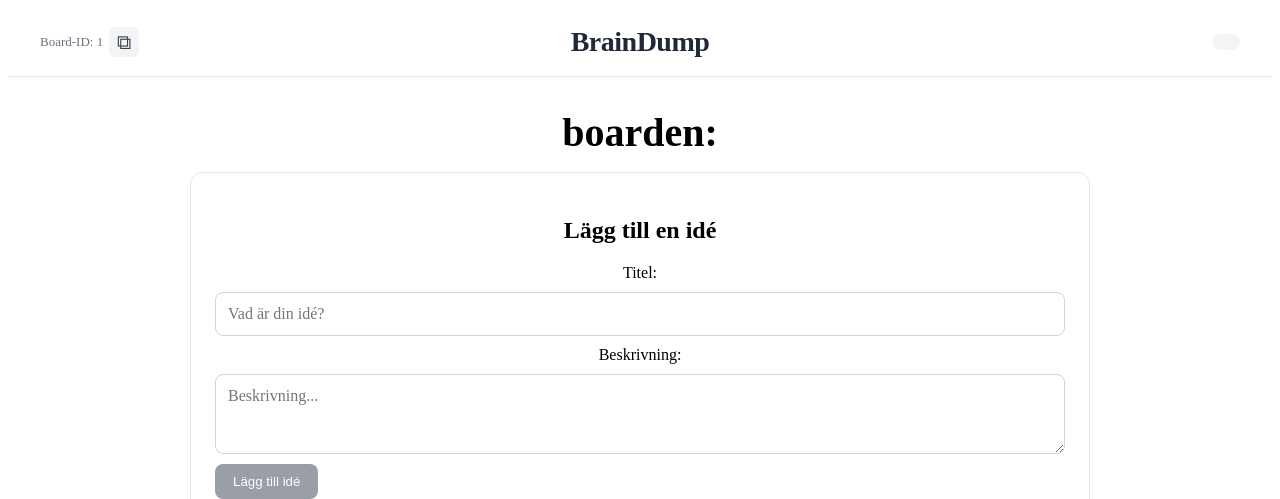
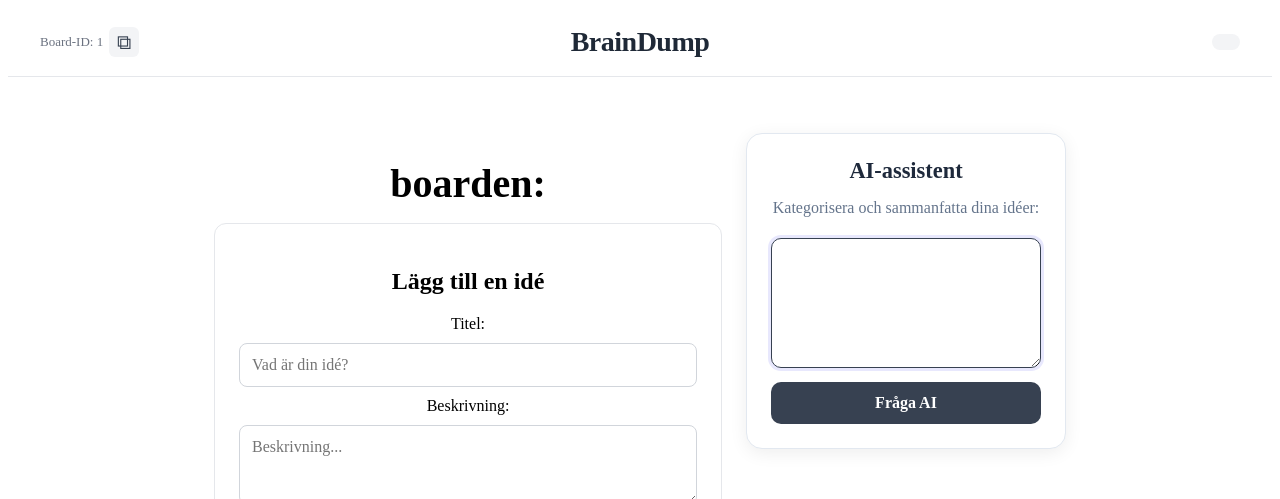
Before and after one commit to Twitty0502/BrainDump_Frontend, an Angular app: page /board/1 in a window 1280 px wide. Shown: the top 499 px of the page. Built offline with nearby package versions, Linux system fonts and the light colour scheme; no server answers.

Commit message:
added new quickfix for displaying ideas on instant aswell as fixed limit of 20 characters for ideatitle. Also added new visual structure for AI assistant

```diff
--- a/src/app/pages/board/board.css
+++ b/src/app/pages/board/board.css
@@ -194,3 +194,27 @@ h1 {
     margin-bottom: 0;
     white-space: pre-wrap;
 }
+
+
+
+/* ANPASSA INNEHÅLL VÄNSTER (FORMULÄR) - HÖGER (AI) */
+.board-layout {
+    display: grid;
+    grid-template-columns: minmax(0, 1fr) 320px;
+    gap: 24px;
+    width: 100%;
+    box-sizing: border-box;
+    padding: 24px;
+    align-items: start;
+}
+
+.board-content {
+    min-width: 0;
+}
+
+.board-sidebar {
+    width: 320px;
+    justify-self: end;
+    position: sticky;
+    top: 24px;
+}
--- a/src/app/pages/board/board.html
+++ b/src/app/pages/board/board.html
@@ -14,6 +14,9 @@
 </header>
 
 <main class="board">
+    <div class="board-layout">
+        <div class="board-content">
+
             <h1>{{ boardName }}:</h1>
             <!-- Formulär för att skapa en ny idé. -->
             <section class="create-idea">
@@ -21,7 +24,7 @@
 
                 <form (ngSubmit)="createIdea()">
                     <label for="ideaTitle">Titel:</label>
-            <input id="ideaTitle" type="text" name="ideaTitle" [(ngModel)]="ideaTitle" maxlength="100" required
+                    <input id="ideaTitle" type="text" name="ideaTitle" [(ngModel)]="ideaTitle" maxlength="20" required
                         placeholder="Vad är din idé?">
 
                     <label for="ideaDescription">Beskrivning:</label>
@@ -54,4 +57,8 @@
                 <p>Det finns inga idéer ännu.</p>
                 }
             </section>
+
+        </div>
+        <aside class="board-sidebar"><app-ai-assistant></app-ai-assistant></aside>
+    </div>
 </main>
--- a/src/app/pages/board/board.ts
+++ b/src/app/pages/board/board.ts
@@ -10,10 +10,11 @@ import { Idea } from '../../models/idea.model';
 import { BoardWebSocketService } from '../../services/board-websocket.service';
 import { BoardService } from '../../services/board.service';
 import { BoardEvent } from '../../models/board-event.model';
+import { AiAssistant } from './components/ai-assistant/ai-assistant';
 
 @Component({
   selector: 'app-board',
-  imports: [FormsModule],
+  imports: [FormsModule, AiAssistant],
   templateUrl: './board.html',
   styleUrl: './board.css',
 })
@@ -29,6 +30,7 @@ export class Board implements OnInit, OnDestroy {
 
   // lista idéer från backend
   ideas: Idea[] = [];
+  private ideasLoaded = false;
 
   // hämta board namnet från backend
   boardName = "";
@@ -113,7 +115,16 @@ export class Board implements OnInit, OnDestroy {
 
     this.ideaService.getByBoard(this.boardId).subscribe({
       next: (ideas) => {
-        this.ideas = ideas;
+        // Behåll både idéerna som hämtas från backend och de som redan
+        // har lagts till i listan, så att ingen idé skrivs över.
+        const combinedIdeas = [...ideas, ...this.ideas];
+
+        this.ideas = combinedIdeas.filter(
+          (idea, index, allIdeas) =>
+            allIdeas.findIndex(item => item.id === idea.id) === index
+        );
+
+        this.ideasLoaded = true;
 
         // Be angular uppdatera innehållet på sidan
         this.cdr.detectChanges();
--- /dev/null
+++ b/src/app/pages/board/components/ai-assistant/ai-assistant.css
@@ -0,0 +1,66 @@
+:host {
+    display: block;
+    width: 100%;
+}
+
+.ai-box {
+    box-sizing: border-box;
+    width: 100%;
+    padding: 24px;
+    background: #ffffff;
+    border: 1px solid #e2e8f0;
+    border-radius: 16px;
+    box-shadow: 0 4px 18px rgba(0, 0, 0, 0.07);
+}
+
+.ai-box h1 {
+    margin: 0 0 12px;
+    font-size: 1.4rem;
+    color: #1e293b;
+}
+
+.ai-box h2 {
+    margin: 0 0 18px;
+    font-size: 1rem;
+    font-weight: 500;
+    line-height: 1.5;
+    color: #64748b;
+}
+
+#ai-textfield {
+    display: block;
+    box-sizing: border-box;
+    width: 100%;
+    min-height: 130px;
+    padding: 12px;
+    resize: vertical;
+    border: 1px solid #cbd5e1;
+    border-radius: 10px;
+    font: inherit;
+    line-height: 1.5;
+    outline: none;
+}
+
+#ai-textfield {
+    border-color: #374151;
+    box-shadow: 0 0 0 3px rgba(99, 102, 241, 0.15);
+}
+
+.ai-box button {
+    display: block;
+    width: 100%;
+    margin-top: 14px;
+    padding: 12px 16px;
+    border: none;
+    border-radius: 10px;
+    background: #374151;
+    color: #ffffff;
+    font: inherit;
+    font-weight: 600;
+    cursor: pointer;
+    transition: background 0.2s ease;
+}
+
+.ai-box button {
+    background: #374151;
+}
--- /dev/null
+++ b/src/app/pages/board/components/ai-assistant/ai-assistant.html
@@ -0,0 +1,8 @@
+<section class="ai-box">
+    <h1>AI-assistent</h1>
+    <h2>Kategorisera och sammanfatta dina idéer:</h2>
+
+    <textarea placeholder="Vad vill du ha hjälp med?" id="ai-textfield">
+    </textarea>
+    <button>Fråga AI</button>
+</section>
--- /dev/null
+++ b/src/app/pages/board/components/ai-assistant/ai-assistant.ts
@@ -0,0 +1,9 @@
+import { Component } from '@angular/core';
+
+@Component({
+  selector: 'app-ai-assistant',
+  imports: [],
+  templateUrl: './ai-assistant.html',
+  styleUrl: './ai-assistant.css',
+})
+export class AiAssistant {}
```
Also changed, not shown: 1 other file (tests, documents, lock files or other folders). Lines whose indentation alone changed are shown as unchanged.
